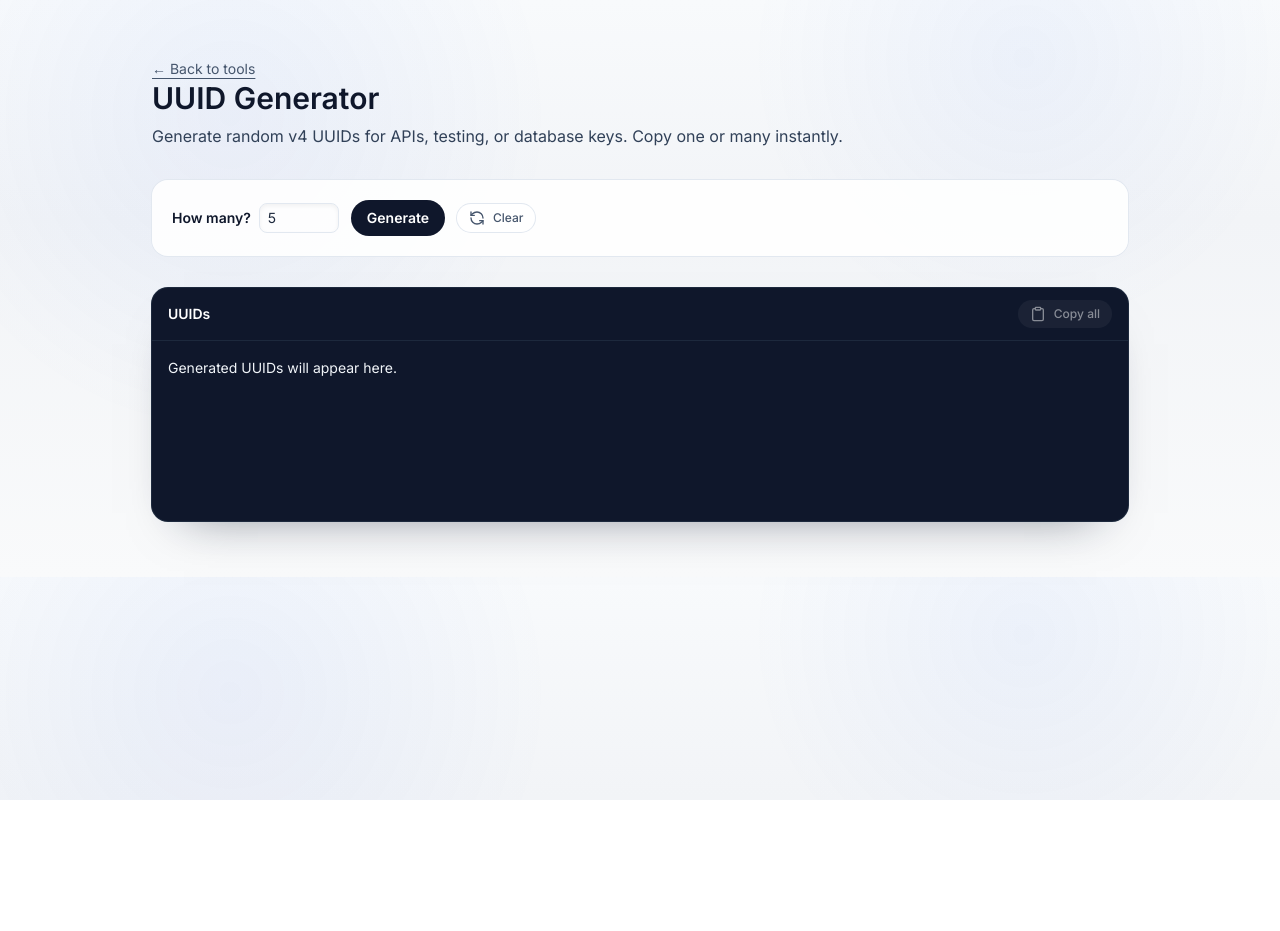
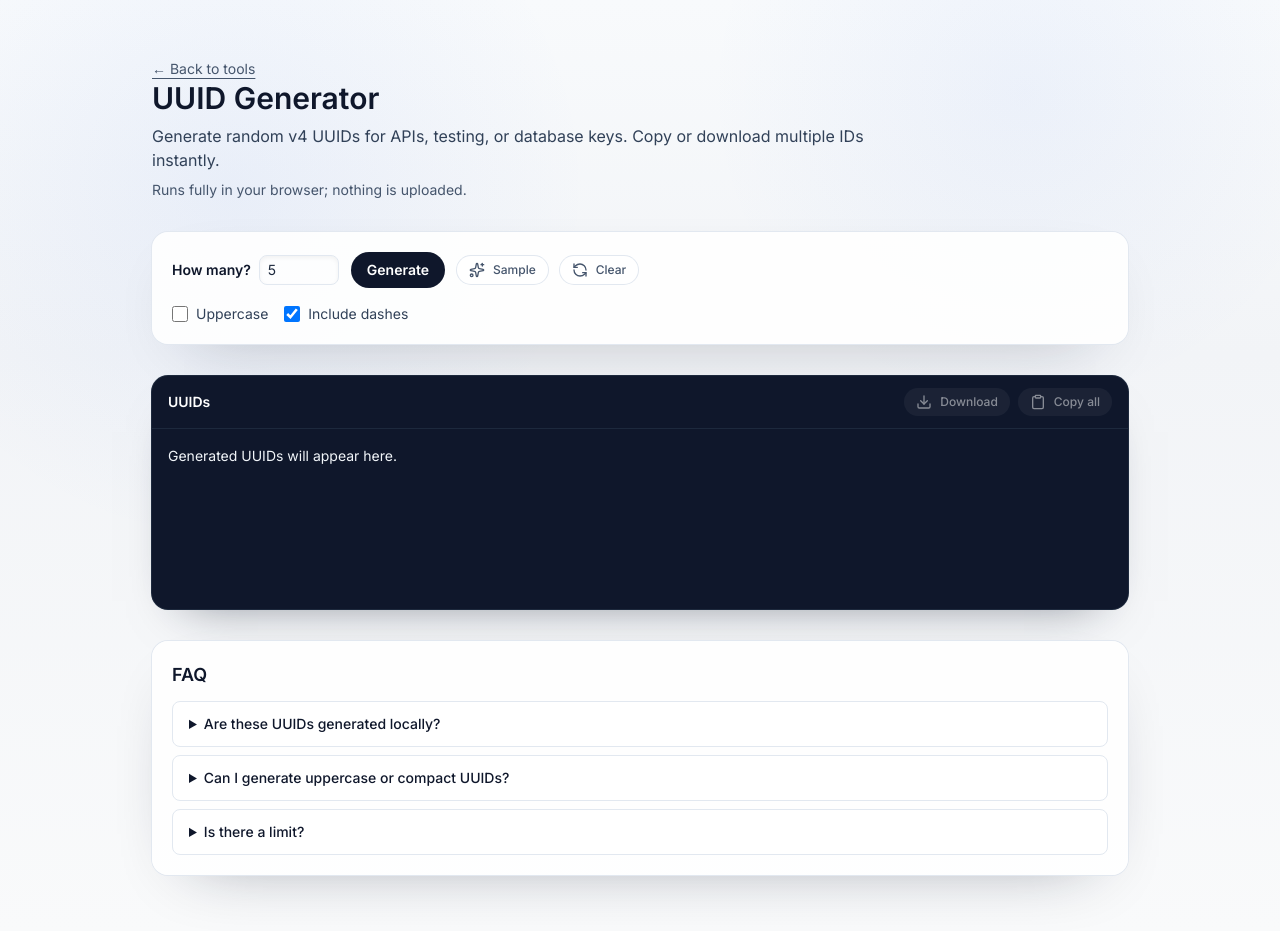
Before and after one commit to ChainPix/custom-website, a Next.js app: page /uuid-generator in a window 1280 px wide. Before the commit the page ends 800 px from the top, so only its background shows below. Built offline with nearby package versions, Linux system fonts and the light colour scheme; no server answers.

Commit message:
Enhance UUID generator options, downloads, and FAQ

```diff
--- /dev/null
+++ b/app/(tools)/uuid-generator/UUID_GENERATOR.md
@@ -0,0 +1,21 @@
+# UUID Generator – Assessment & Plan
+
+## Current State (after improvements)
+- Functionality: Generates up to 50 v4 UUIDs with options for uppercase and removing dashes; copy-all and download buttons; sample loader.
+- UX: Count input validation with friendly errors, status text, and privacy note. Clear resets output; sample preloads known UUIDs.
+- Error handling: Guarded against NaN/out-of-range counts with inline alerts.
+- Accessibility: `aria-live` status/error region; output labeled as a region; buttons clearly titled.
+- SEO: Page metadata plus FAQPage JSON-LD; on-page FAQ guidance.
+- Testing: Manual checklist added in `TESTING.md` with sample values.
+
+## Immediate Plan ✅
+- Validate count input (numeric, default fallback) and add friendly error/warning for invalid/empty values.
+- Add `aria-live` status, label output as a region, and keep buttons clearly labeled.
+- Add options: uppercase toggle, include/exclude dashes, and copy/download outputs.
+- Add a sample button and a short FAQ/guidance (with optional FAQPage JSON-LD).
+- Provide a manual test checklist in this folder.
+
+## Future Ideas
+- Bulk export to file; per-line copy.
+- Deterministic/seeded UUIDs (v5 with namespace/name) if needed.
+- Playwright smoke test for generation, options, copy/download, and validation.
--- a/app/(tools)/uuid-generator/client.tsx
+++ b/app/(tools)/uuid-generator/client.tsx
@@ -2,18 +2,30 @@
 
 import Link from "next/link";
 import { useState } from "react";
-import { Check, Clipboard, RefreshCcw } from "lucide-react";
+import { Check, Clipboard, Download, RefreshCcw, Sparkles } from "lucide-react";
 
 export default function UuidClient() {
   const [count, setCount] = useState(5);
   const [uuids, setUuids] = useState<string[]>([]);
   const [copied, setCopied] = useState(false);
+  const [error, setError] = useState("");
+  const [status, setStatus] = useState("Ready");
+  const [uppercase, setUppercase] = useState(false);
+  const [withDashes, setWithDashes] = useState(true);
 
   const generate = () => {
-    const total = Math.min(Math.max(count, 1), 50);
-    const list = Array.from({ length: total }, () => crypto.randomUUID());
+    const total = Math.min(Math.max(Number.isFinite(count) ? count : 5, 1), 50);
+    const list = Array.from({ length: total }, () => {
+      let uuid = crypto.randomUUID();
+      if (!withDashes) {
+        uuid = uuid.replace(/-/g, "");
+      }
+      return uppercase ? uuid.toUpperCase() : uuid;
+    });
     setUuids(list);
     setCopied(false);
+    setError("");
+    setStatus("Generated");
   };
 
   const handleCopy = async () => {
@@ -26,16 +38,47 @@ export default function UuidClient() {
     }
   };
 
+  const handleDownload = () => {
+    if (!uuids.length) return;
+    const blob = new Blob([uuids.join("\n")], { type: "text/plain" });
+    const url = URL.createObjectURL(blob);
+    const link = document.createElement("a");
+    link.href = url;
+    link.download = "uuids.txt";
+    link.click();
+    URL.revokeObjectURL(url);
+  };
+
+  const handleSample = () => {
+    setCount(5);
+    setUppercase(false);
+    setWithDashes(true);
+    setUuids([
+      "2c2e5bfe-7a6f-4d3e-9cb7-8f9c6c4a53c1",
+      "1b4d9c72-3e9a-4c1d-8f93-7c2a4f1d5b6e",
+      "f7a8c2d1-5e3b-4c8d-9f2a-6b1c3e4d7a8b",
+      "9d3f6b7c-2a1e-4c5d-8f9a-7b6c4d3e2f1a",
+      "6c4b7a9d-3e2f-4c1a-8b5d-7f9a2c3d6e1b",
+    ]);
+    setError("");
+    setStatus("Sample loaded");
+    setCopied(false);
+  };
+
   return (
     <main className="space-y-8">
+      <div className="sr-only" aria-live="polite">
+        {status} {error}
+      </div>
       <header className="space-y-2">
         <Link href="/" className="text-sm text-slate-600 underline underline-offset-4">
           ← Back to tools
         </Link>
         <h1 className="text-3xl font-semibold text-slate-900">UUID Generator</h1>
         <p className="max-w-3xl text-base text-slate-700">
-          Generate random v4 UUIDs for APIs, testing, or database keys. Copy one or many instantly.
+          Generate random v4 UUIDs for APIs, testing, or database keys. Copy or download multiple IDs instantly.
         </p>
+        <p className="text-sm text-slate-600">Runs fully in your browser; nothing is uploaded.</p>
       </header>
 
       <div className="space-y-4 rounded-2xl bg-white/90 p-5 shadow-[var(--shadow-soft)] ring-1 ring-slate-200">
@@ -47,7 +90,18 @@ export default function UuidClient() {
               min={1}
               max={50}
               value={count}
-              onChange={(event) => setCount(Number(event.target.value))}
+              onChange={(event) => {
+                const val = Number(event.target.value);
+                if (Number.isNaN(val)) {
+                  setError("Please enter a number between 1 and 50.");
+                } else if (val < 1 || val > 50) {
+                  setError("Enter a count between 1 and 50.");
+                  setCount(val);
+                } else {
+                  setError("");
+                  setCount(val);
+                }
+              }}
               className="w-20 rounded-lg border border-slate-200 px-2 py-1 text-sm text-slate-800 shadow-inner focus:border-slate-400 focus:outline-none focus:ring-2 focus:ring-slate-200"
             />
           </label>
@@ -58,9 +112,17 @@ export default function UuidClient() {
             Generate
           </button>
           <button
+            onClick={handleSample}
+            className="flex items-center gap-2 rounded-full bg-white px-3 py-1.5 text-xs font-medium text-slate-600 shadow-[var(--shadow-soft)] ring-1 ring-slate-200 transition hover:-translate-y-0.5"
+          >
+            <Sparkles className="h-4 w-4" />
+            Sample
+          </button>
+          <button
             onClick={() => {
               setUuids([]);
               setCopied(false);
+              setStatus("Cleared");
             }}
             className="flex items-center gap-2 rounded-full bg-white px-3 py-1.5 text-xs font-medium text-slate-600 shadow-[var(--shadow-soft)] ring-1 ring-slate-200 transition hover:-translate-y-0.5"
           >
@@ -68,11 +130,47 @@ export default function UuidClient() {
             Clear
           </button>
         </div>
+        <div className="flex flex-wrap gap-4 text-sm text-slate-700">
+          <label className="flex items-center gap-2">
+            <input
+              type="checkbox"
+              checked={uppercase}
+              onChange={(e) => setUppercase(e.target.checked)}
+              className="h-4 w-4 rounded border-slate-300 text-slate-900 focus:ring-slate-300"
+            />
+            Uppercase
+          </label>
+          <label className="flex items-center gap-2">
+            <input
+              type="checkbox"
+              checked={withDashes}
+              onChange={(e) => setWithDashes(e.target.checked)}
+              className="h-4 w-4 rounded border-slate-300 text-slate-900 focus:ring-slate-300"
+            />
+            Include dashes
+          </label>
+        </div>
+        {error && (
+          <p className="text-sm font-medium text-amber-600" role="alert">
+            {error}
+          </p>
+        )}
       </div>
 
       <div className="rounded-2xl bg-slate-900 text-white shadow-[0_24px_48px_-32px_rgba(15,23,42,0.55)] ring-1 ring-slate-800">
         <div className="flex items-center justify-between border-b border-slate-800 px-4 py-3">
-          <p className="text-sm font-semibold">UUIDs</p>
+          <p className="text-sm font-semibold" id="uuids-label">
+            UUIDs
+          </p>
+          <div className="flex items-center gap-2">
+            <button
+              onClick={handleDownload}
+              className="flex items-center gap-2 rounded-full bg-white/10 px-3 py-1.5 text-xs font-medium transition hover:bg-white/20 disabled:opacity-50"
+              disabled={!uuids.length}
+            >
+              <Download className="h-4 w-4" />
+              Download
+            </button>
             <button
               onClick={handleCopy}
               className="flex items-center gap-2 rounded-full bg-white/10 px-3 py-1.5 text-xs font-medium transition hover:bg-white/20 disabled:opacity-50"
@@ -82,10 +180,33 @@ export default function UuidClient() {
               {copied ? "Copied" : "Copy all"}
             </button>
           </div>
-        <pre className="min-h-[180px] whitespace-pre-wrap break-words p-4 text-sm leading-relaxed text-slate-100">
+        </div>
+        <pre
+          className="min-h-[180px] whitespace-pre-wrap break-words p-4 text-sm leading-relaxed text-slate-100"
+          role="region"
+          aria-labelledby="uuids-label"
+        >
           {uuids.length ? uuids.join("\n") : "Generated UUIDs will appear here."}
         </pre>
       </div>
+
+      <section className="space-y-3 rounded-2xl bg-white/90 p-5 shadow-[var(--shadow-soft)] ring-1 ring-slate-200">
+        <h2 className="text-lg font-semibold text-slate-900">FAQ</h2>
+        <div className="space-y-2 text-sm text-slate-700">
+          <details className="rounded-lg border border-slate-200 bg-white px-4 py-3 shadow-[var(--shadow-soft)]">
+            <summary className="cursor-pointer font-medium text-slate-900">Are these UUIDs generated locally?</summary>
+            <p className="mt-2 text-slate-700">Yes. Generation happens in your browser using the built-in crypto API; nothing is sent to a server.</p>
+          </details>
+          <details className="rounded-lg border border-slate-200 bg-white px-4 py-3 shadow-[var(--shadow-soft)]">
+            <summary className="cursor-pointer font-medium text-slate-900">Can I generate uppercase or compact UUIDs?</summary>
+            <p className="mt-2 text-slate-700">Use the toggles for uppercase and removing dashes to match your required format.</p>
+          </details>
+          <details className="rounded-lg border border-slate-200 bg-white px-4 py-3 shadow-[var(--shadow-soft)]">
+            <summary className="cursor-pointer font-medium text-slate-900">Is there a limit?</summary>
+            <p className="mt-2 text-slate-700">You can generate up to 50 at once for quick copying or download.</p>
+          </details>
+        </div>
+      </section>
     </main>
   );
 }
--- a/app/(tools)/uuid-generator/page.tsx
+++ b/app/(tools)/uuid-generator/page.tsx
@@ -31,5 +31,44 @@ export const metadata: Metadata = {
 };
 
 export default function UuidPage() {
-  return <UuidClient />;
+  const faqSchema = {
+    "@context": "https://schema.org",
+    "@type": "FAQPage",
+    mainEntity: [
+      {
+        "@type": "Question",
+        name: "Are UUIDs generated locally?",
+        acceptedAnswer: {
+          "@type": "Answer",
+          text: "Yes. UUIDs are generated in your browser using crypto.randomUUID(); nothing is sent to a server.",
+        },
+      },
+      {
+        "@type": "Question",
+        name: "Can I remove dashes or use uppercase?",
+        acceptedAnswer: {
+          "@type": "Answer",
+          text: "Yes. Toggle uppercase and include dashes to match the format you need.",
+        },
+      },
+      {
+        "@type": "Question",
+        name: "How many UUIDs can I generate?",
+        acceptedAnswer: {
+          "@type": "Answer",
+          text: "You can generate up to 50 UUIDs at once and copy or download them.",
+        },
+      },
+    ],
+  };
+
+  return (
+    <>
+      <script
+        type="application/ld+json"
+        dangerouslySetInnerHTML={{ __html: JSON.stringify(faqSchema) }}
+      />
+      <UuidClient />
+    </>
+  );
 }
```
Also changed, not shown: app/(tools)/uuid-generator/TESTING.md (added, +28 -0 lines). Lines whose indentation alone changed are shown as unchanged.
